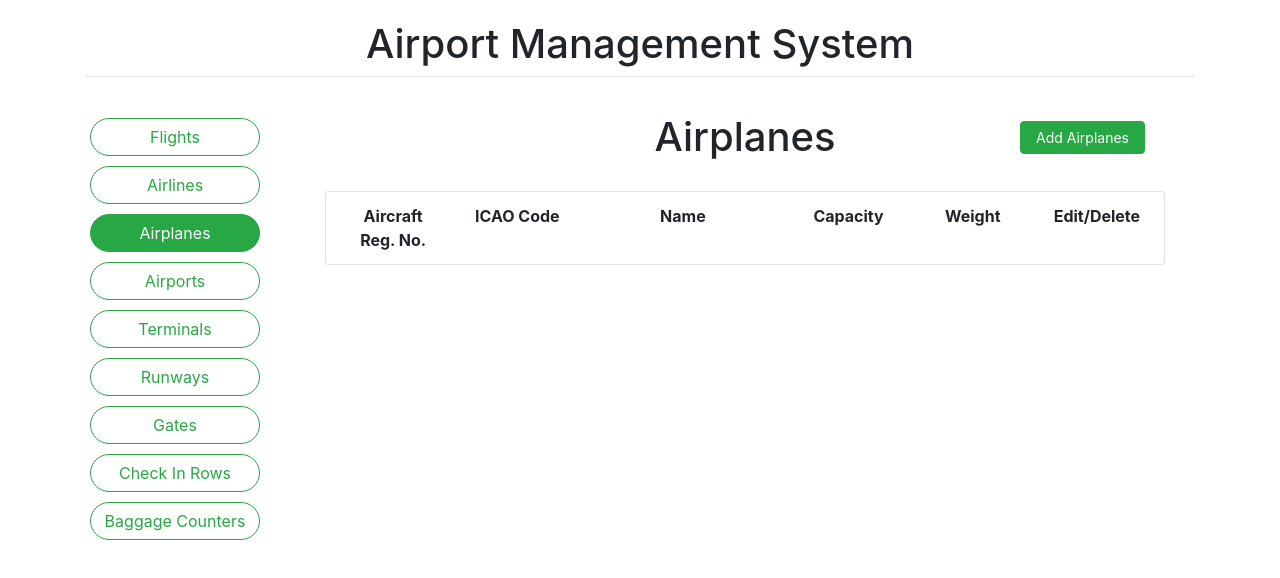
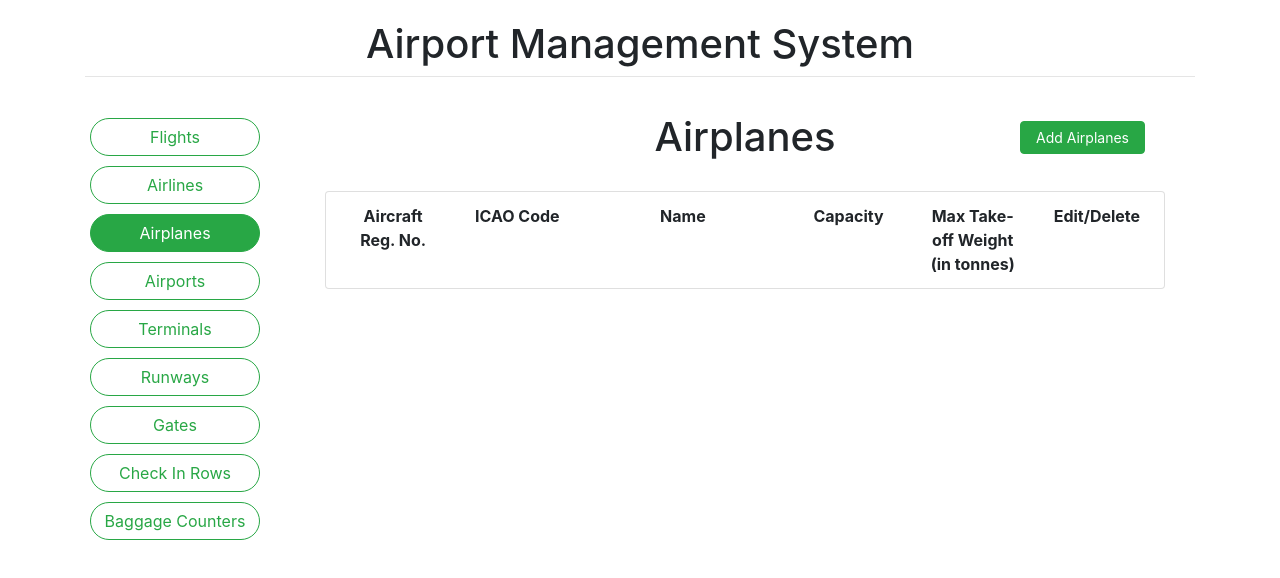
Before and after one commit to apoorvaagupta/Airport-Management-System, a website: page public-html/admin/airplanes.html in a window 1280 px wide. Drawn offline with Linux system fonts and the light colour scheme; no server answers.

Commit message:
modified wight to max takeoff weight

```diff
--- a/public-html/admin/airplanes.html
+++ b/public-html/admin/airplanes.html
@@ -176,7 +176,7 @@
                                 <div class="col"><b>ICAO Code</b></div>
                                 <div class="col-3"><b>Name</b></div>
                                 <div class="col"><b>Capacity</b></div>
-                                <div class="col"><b>Weight</b></div>
+                                <div class="col"><b>Max Take-off Weight (in tonnes)</b></div>
                                 <div class="col">
                                     <b>Edit/Delete</b>
                                 </div>
```
